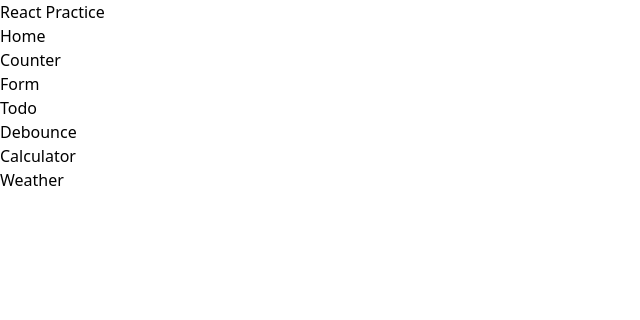
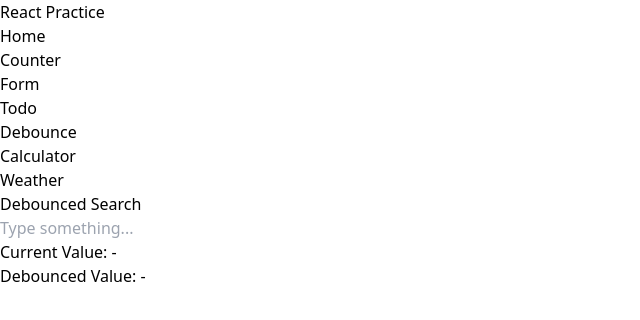
Before and after one commit to Ashu11122000/dashboard, a React (Vite) app: page /debounce in a window 1280 px wide. Shown: the top 320 px of the page, without its empty margins (0-640 px from the left). Built offline with nearby package versions, Linux system fonts and the light colour scheme.

Commit message:
Updated Debounce.jsx

```diff
--- a/src/components/ui/Card.jsx
+++ b/src/components/ui/Card.jsx
@@ -1,22 +1,9 @@
-import { Link } from "react-router-dom";
-
-const Card = ({ title, description, route }) => {
+const Card = ({ children, className = "" }) => {
     return (
-        <div className="bg-white rounded-xl shadow-md p-6 hover:shadow-xl transition duration-300">
-            <h2 className="text-2xl font-bold mb-3 text-gray-800">
-                {title}
-            </h2>
-
-            <p className="text-gray-600 mb-5">
-                {description}
-            </p>
-
-            <Link
-                to={route}
-                className="inline-block bg-blue-600 text-white px-4 py-2 rounded-lg hover:bg-blue-700"
-            >
-                Open
-            </Link>
+        <div
+            className={`bg-white p-6 rounded-xl shadow-md ${className}`}
+        >
+            {children}
         </div>
     );
 };
--- a/src/hooks/useDebounce.js
+++ b/src/hooks/useDebounce.js
@@ -0,0 +1,19 @@
+import { useEffect, useState } from "react";
+
+const useDebounce = (value, delay = 500) => {
+    const [debouncedValue, setDebouncedValue] = useState(value);
+
+    useEffect(() => {
+        const timer = setTimeout(() => {
+        setDebouncedValue(value);
+    }, delay);
+
+    return () => {
+            clearTimeout(timer);
+        };
+    }, [value, delay]);
+
+    return debouncedValue;
+};
+
+export default useDebounce;
--- a/src/pages/Debounce/Debounce.jsx
+++ b/src/pages/Debounce/Debounce.jsx
@@ -0,0 +1,31 @@
+import { useState } from "react";
+import Card from "../../components/ui/Card";
+import Input from "../../components/ui/Input";
+import useDebounce from "../../hooks/useDebounce";
+
+const Debounce = () => {
+    const [search, setSearch] = useState("");
+
+    const debouncedSearch = useDebounce(search, 500);
+
+    return (
+        <Card>
+            <h1 className="text-3xl font-bold mb-6">
+                Debounced Search
+            </h1>
+
+            <Input
+                placeholder="Type something..."
+                value={search}
+                onChange={(e) => setSearch(e.target.value)}
+            />
+
+            <div className="mt-6">
+                <p>Current Value: {search || "-"}</p>
+                <p>Debounced Value: {debouncedSearch || "-"}</p>
+            </div>
+        </Card>
+    );
+};
+
+export default Debounce;
--- a/src/routes/AppRoutes.jsx
+++ b/src/routes/AppRoutes.jsx
@@ -4,7 +4,7 @@ import Home from "../pages/Home/Home";
 import Counter from "../pages/Counter/Counter";
 import Form from "../pages/Form/Form";
 // import Todo from "../pages/Todo";
-// import Debounce from "../pages/Debounce";
+import Debounce from "../pages/Debounce/Debounce";
 // import Calculator from "../pages/Calculator";
 // import Weather from "../pages/Weather";
 
@@ -14,8 +14,8 @@ const AppRoutes = () => {
             <Route path="/" element={<Home />} />
             <Route path="/counter" element={<Counter />} />
             <Route path="/form" element={<Form />} />
+            <Route path="/debounce" element={<Debounce />} />
             {/* <Route path="/todo" element={<Todo />} />
-            <Route path="/debounce" element={<Debounce />} />
             <Route path="/calculator" element={<Calculator />} />
             <Route path="/weather" element={<Weather />} /> */}
         </Routes>
```
